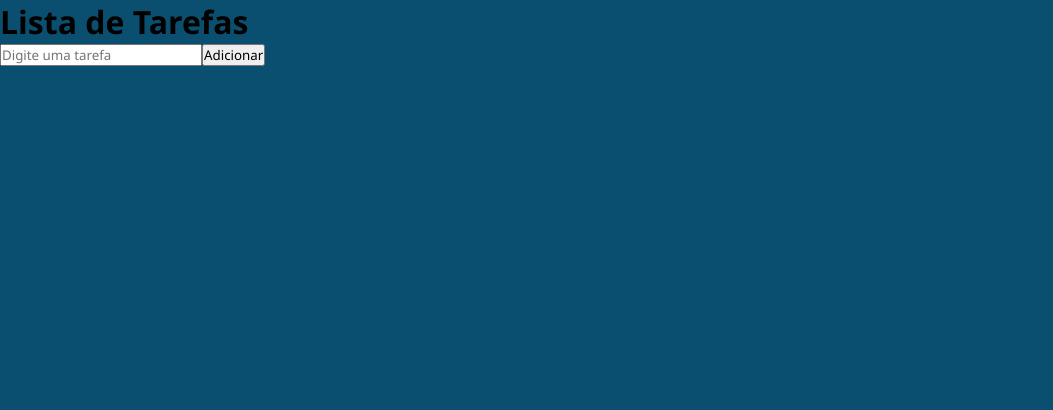
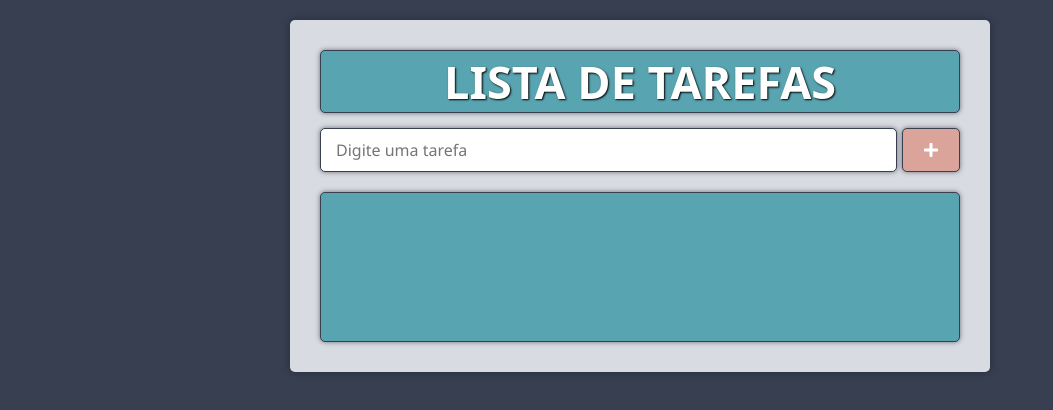
Before and after one commit to DaviPedrosaOficial/Lista-de-Tarefas-React, a React (Create React App) app: page / in a window 1280 px wide. Shown: the top 410 px of the page, without its empty margins (0-1053 px from the left). Built offline with nearby package versions, Linux system fonts and the light colour scheme.

Commit message:
Entregando a o css de nosso main

```diff
--- a/package.json
+++ b/package.json
@@ -9,6 +9,7 @@
     "@testing-library/user-event": "^13.5.0",
     "react": "^19.2.5",
     "react-dom": "^19.2.5",
+    "react-icons": "^5.6.0",
     "react-scripts": "5.0.1",
     "web-vitals": "^2.1.4"
   },
--- a/src/App.css
+++ b/src/App.css
@@ -7,7 +7,7 @@
 }
 
 body {
-  background-color: #0a4f70;
+  background-color: #373F51;
 }
 
 button {
--- /dev/null
+++ b/src/components/Main.css
@@ -0,0 +1,107 @@
+.main{
+  background-color: #D8DBE2;
+  padding: 30px;
+  margin: 20px auto;
+  border-radius: 5px;
+  box-shadow: 0px 0px 10px rgba(0,0,0,0.3);
+  max-width: 700px;
+}
+
+.main h1{
+  font-size: 45px;
+  text-align: center;
+  text-transform: uppercase;
+  font-family: system-ui, -apple-system, BlinkMacSystemFont, 'Segoe UI', Roboto, Oxygen, Ubuntu, Cantarell, 'Open Sans', 'Helvetica Neue', sans-serif;
+  background-color: #58A4B0;
+  color: #fff;
+  text-shadow: #000 1px 1px 2px;
+  border: 1px solid #373F51;
+  border-radius: 5px;
+  box-shadow: 0px 0px 5px rgba(0,0,0,0.5);
+}
+
+.form{
+  display: flex;
+  margin-top: 15px;
+}
+
+.form input[type="text"]{
+  flex: 1;
+  padding: 10px 15px;
+  font-size: 16px;
+  border: 1px solid #373F51;
+  border-radius: 5px;
+  box-shadow: 0px 0px 5px rgba(0,0,0,0.5);
+}
+
+.form button[type="submit"]{
+  padding: 10px 20px;
+  font-size: 16px;
+  background-color: #DAA49A;
+  color: #fff;
+  border: 1px solid #373F51;
+  box-shadow: 0px 0px 5px rgba(0,0,0,0.5);
+  border-radius: 5px;
+  margin-left: 5px;
+  cursor: pointer;
+  display: flex;
+  align-items: center;
+  justify-content: center;
+}
+
+.tarefas{
+  margin-top: 20px;
+  background-color: #58A4B0;
+  border: 1px solid #373F51;
+  border-radius: 5px;
+  min-height: 150px;
+  padding: 5px;
+  list-style: none;
+  box-shadow: 0px 0px 5px rgba(0,0,0,0.5);
+}
+
+.tarefas li{
+  padding: 10px;
+  margin: 2px;
+  border: 1px solid #373F51;
+  border-radius: 5px;
+  background-color: #fff;
+  display: flex;
+  align-items: center;
+  justify-content: space-between;
+  text-transform: uppercase;
+}
+
+.tarefas li:hover {
+  background-color: rgba(240, 240, 240, 0.675);
+  transition: all 600ms ease;
+}
+
+.tarefas li .edit{
+  background-color: #5bdc16;
+  color: #fff;
+  border: none;
+  padding: 5px 10px;
+  border-radius: 5px;
+  cursor: pointer;
+  margin: 0px 5px;
+}
+
+.tarefas li .delete{
+  background-color: #cc2c2c;
+  color: #fff;
+  border: none;
+  padding: 5px 10px;
+  border-radius: 5px;
+  cursor: pointer;
+}
+
+.tarefas li .edit:hover {
+  background-color: #5cbf1f;
+  transition: all 600ms ease;
+}
+
+.tarefas li .delete:hover {
+  background-color: #9f0909;
+  transition: all 600ms ease;
+}
--- a/src/components/Main.js
+++ b/src/components/Main.js
@@ -1,4 +1,12 @@
 import React, { Component } from 'react';
+
+// Importando o CSS do componente para o Formulario
+import { FaPlus } from 'react-icons/fa';
+
+// Importando os botões de editar e excluir para as tarefas
+import { FaEdit, FaTrash } from 'react-icons/fa';
+
+import './Main.css';
 
 export default class Main extends Component {
   state = {
@@ -6,7 +14,7 @@ export default class Main extends Component {
     tarefas: [],
   };
 
-  inputTarefa = (eventoOnChange) => {
+  handleChange = (eventoOnChange) => {
     this.setState({
       novaTarefa: eventoOnChange.target.value,
     })
@@ -22,18 +30,43 @@ export default class Main extends Component {
   }
 
   render() {
+
+    const { novaTarefa, tarefas } = this.state;
+
     return (
+
       <div className='main'>
+
         <h1>Lista de Tarefas</h1>
 
-        <form onSubmit={this.adicionaTarefa}>
-          <input onChange={this.inputTarefa} value={this.state.novaTarefa} type="text" placeholder="Digite uma tarefa" />
-          <button type="submit">Adicionar</button>
+        <form onSubmit={this.adicionaTarefa} className='form'>
+
+          <input
+            onChange={this.handleChange}
+            value={novaTarefa}
+            type="text"
+            placeholder="Digite uma tarefa" />
+
+          <button type="submit">
+            <FaPlus />
+          </button>
+
         </form>
 
         <ul className='tarefas'>
-          {this.state.tarefas.map((tarefas, index) =>
-            <li key={index}>{tarefas}</li>)}
+          {tarefas.map((tarefa, index) =>
+            <li key={index}>
+              {tarefa}
+              <div>
+                <button type="button" className='edit'>
+                  <FaEdit />
+                </button>
+                <button type="button" className='delete'>
+                  <FaTrash />
+                </button>
+              </div>
+
+            </li>)}
         </ul>
       </div>
     );
```
Also changed, not shown: 1 other file (tests, documents, lock files or other folders).
